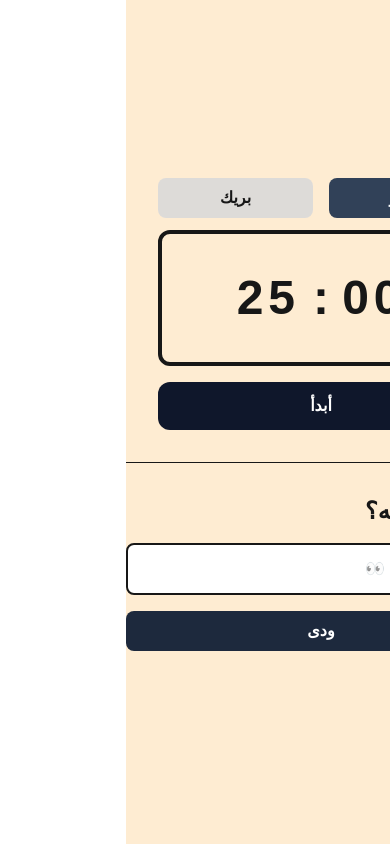
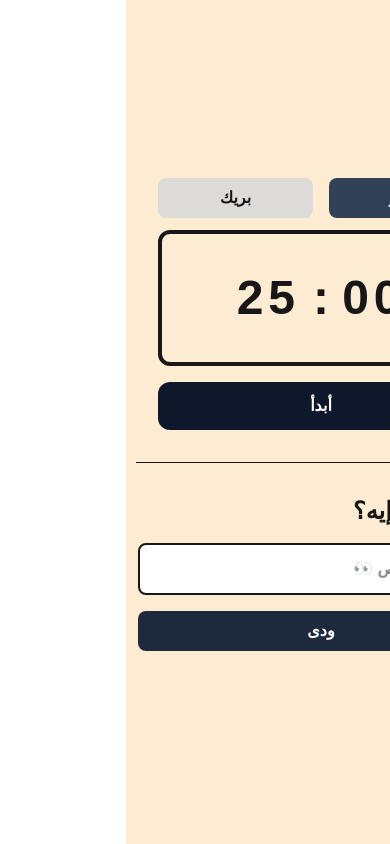
Before and after one commit to AbdelrahmanMostafa0/sa3teen-gad, a Next.js app: page / in a window 390 px wide. Built offline with nearby package versions, Linux system fonts and the light colour scheme.

Commit message:
style:  add a space around the tasks section

```diff
--- a/src/app/page.tsx
+++ b/src/app/page.tsx
@@ -15,7 +15,7 @@ export default function Home() {
         <h1 className="text-5xl  text-center">ساعتين جد</h1>
       </div> */}
       <Pomodoro />
-      <hr className="max-w-[700px] w-full" />
+      <hr className="max-w-[95%] md:max-w-[700px] w-full  " />
       <UserTasks />
     </div>
   );
--- a/src/components/tasks/UserTasks.tsx
+++ b/src/components/tasks/UserTasks.tsx
@@ -5,7 +5,6 @@ import { setTasks } from "@/store/features/tasksSlice";
 import { AppDispatch, RootState } from "@/store/store";
 import detectStartingLang from "@/utils/detectLang";
 import { useEffect, useState } from "react";
-import { FiDelete } from "react-icons/fi";
 import { TbTrash } from "react-icons/tb";
 import { useDispatch, useSelector } from "react-redux";
 
@@ -45,7 +44,7 @@ const UserTasks = () => {
     addTaks(inputValue);
   };
   return (
-    <div className="flex flex-col items-center justify-center  space-y-4 max-w-[700px] w-full">
+    <div className="flex flex-col items-center justify-center  space-y-4 max-w-[700px] w-full px-3">
       <h2 className="text-2xl font-bold text-start w-full">الكلام على إيه؟</h2>
       <form noValidate onSubmit={handleSubmt} className="w-full space-y-4">
         <input
```
